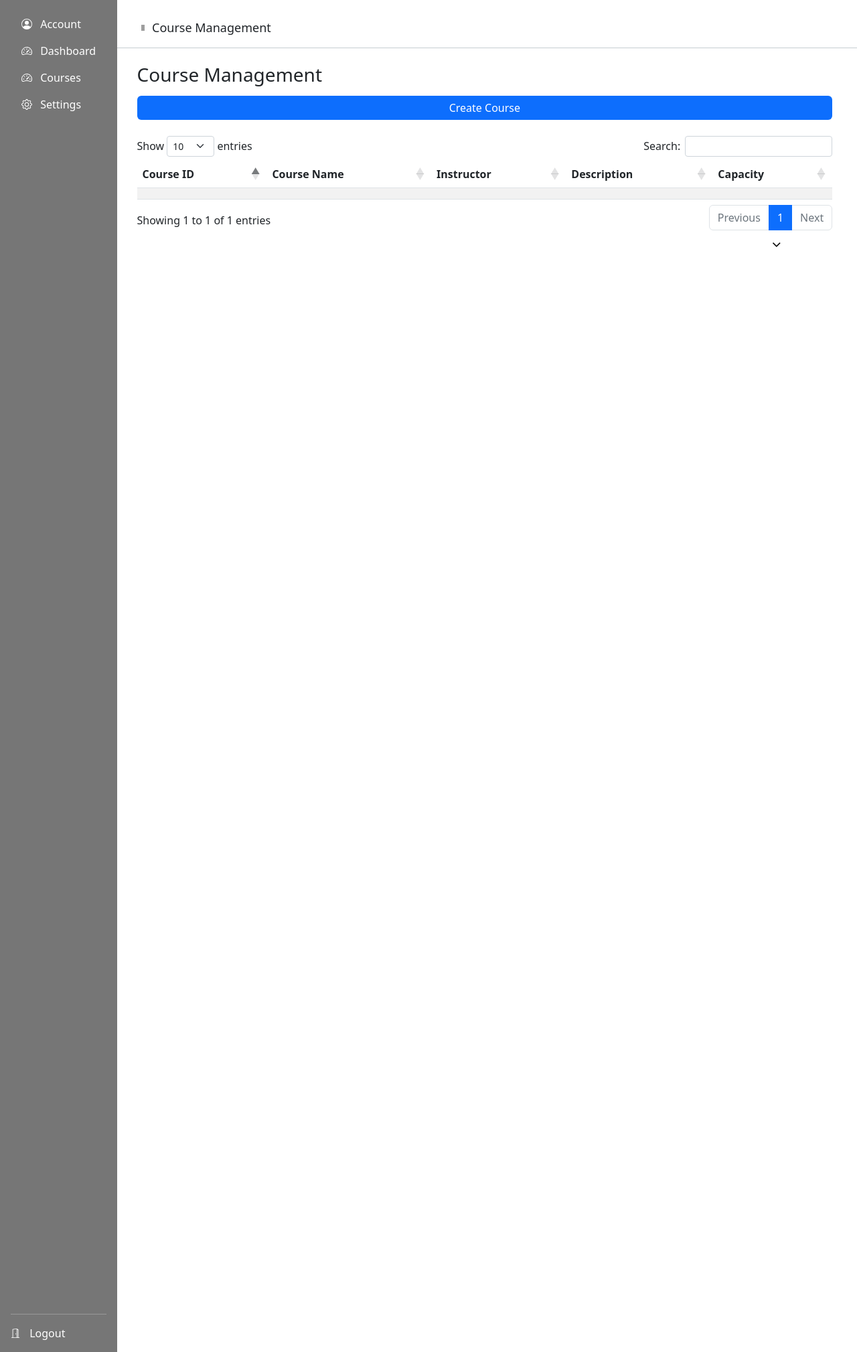
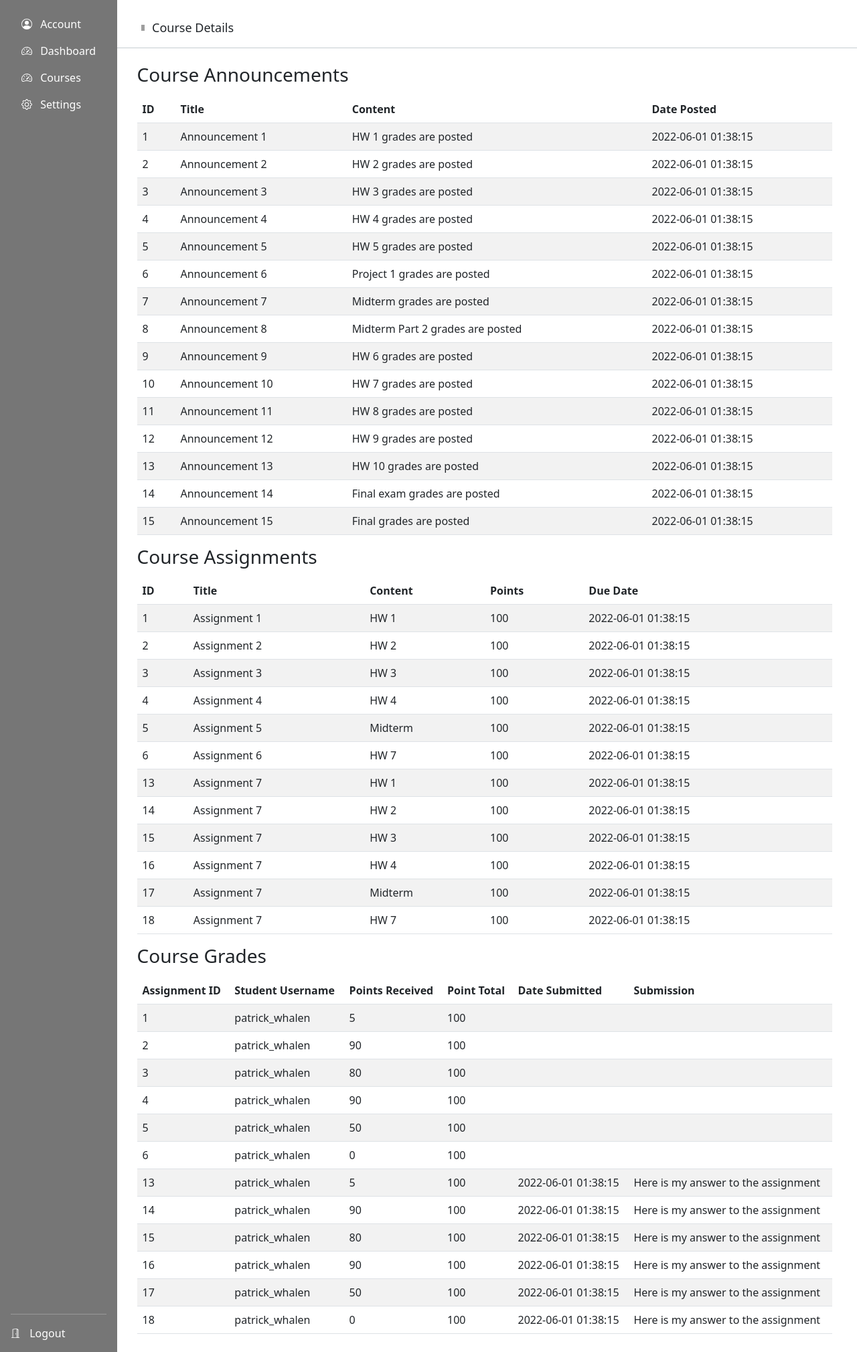
Before and after one commit to liuming1997/mpcs_52553_final, a Flask app: page /course_info/1 in a window 1280 px wide. Shown: the whole page at 67% size. Run offline with Flask 2, Linux system fonts and the light colour scheme; a user stored in the database is signed in; data comes from the database, SQL or seed files in the repository; both versions use the stored data as it was after the commit; lists and menus that the app fills with data are empty; some libraries are stand-ins or nearby versions; grey boxes are pictures that could not be loaded.

Commit message:
Add course info section, to view details about each course

```diff
--- a/app.py
+++ b/app.py
@@ -368,9 +368,12 @@ def course_admin():
 
 @app.route('/course_info/<course_id>')
 def course_info(course_id):
-    courses = json.loads(database.db_queries.get_courses()[0][0])
+    announcements = json.loads(database.db_queries.get_announcements_course_id(course_id)[0][0])
+    assignments = json.loads(database.db_queries.get_teachers_assignments_for_course(course_id)[0][0])
+    grades = json.loads(database.db_queries.get_all_students_grades_for_course(course_id)[0][0])
 
-    return render_template("course_info.html", role=session['role'], courses=course_id)
+    print(grades)
+    return render_template("course_info.html", role=session['role'], courses=course_id, announcements=announcements, grades=grades, assignments=assignments)
 
 @app.route('/create_course', methods=['POST', 'GET'])
 def create_course():
--- a/database/db_queries.py
+++ b/database/db_queries.py
@@ -257,7 +257,7 @@ def get_assignments_course_id(course_id):
     rows = cur.fetchall()
     return rows
 
-# get assignments by course_id
+# get course_name by course_id
 def get_coursename_course_id(course_id):
     conn = create_connection('canvas.db')
     cur = conn.cursor()
@@ -314,6 +314,14 @@ def get_teachers_assignments_for_course(username, course_id):
     conn = create_connection('canvas.db')
     cur = conn.cursor()
     cur.execute("SELECT json_group_array( json_object( 'course_name', course_name, 'title', title, 'content', content, 'points_received', grade, 'total_points', points, 'due_date', due_date, 'date_submitted', date_submitted)) FROM assignments join courses using (course_id) join grades using(assignment_id) where (instructor_username=" + "'" + username + "' and course_id=" + str(course_id) + ")")
+    rows = cur.fetchall()
+    return rows
+
+# get all of a teacher's assignments for a particular course
+def get_teachers_assignments_for_course(course_id):
+    conn = create_connection('canvas.db')
+    cur = conn.cursor()
+    cur.execute("SELECT json_group_array( json_object( 'course_name', course_name, 'title', title, 'content', content, 'points_received', grade, 'total_points', points, 'due_date', due_date, 'date_submitted', date_submitted, 'assignment_id', assignment_id)) FROM assignments join courses using (course_id) join grades using(assignment_id) where course_id=" + str(course_id))
     rows = cur.fetchall()
     return rows
 
--- a/templates/course_info.html
+++ b/templates/course_info.html
@@ -11,37 +11,92 @@
 <div id="courses_header_and_right_of_header">
     <div id="courses_header">
 
-        <a href="//home"> </a>  <div id="courses_breadcrumbs"></div> Course Management </span>
+        <a href="//home"> </a>  <div id="courses_breadcrumbs"></div> Course Details </span>
     </div>
     <!-- <div id = "right_of_header"></div> -->
 </div>
 
 <div id="course_section_content_body">
-    <h3 style="padding-bottom: 6px;">Course Management</h3>
-            <a href="/create_course" style="text-decoration: none; color:white"><button class="btn btn-primary btn-block mb-4 create_post" style="background-color: #0d6efd"> Create Course </button></a>
 
-    <table id="data" class="table table-striped">
+    <h3 style="padding-bottom: 6px;">Course Announcements</h3>
+
+    <table class="table table-striped">
     <thead>
       <tr>
-        <th>Course ID</th>
-        <th>Course Name</th>
-        <th>Instructor</th>
-        <th>Description</th>
-          <th>Capacity</th>
+        <th>ID</th>
+        <th>Title</th>
+        <th>Content</th>
+        <th>Date Posted</th>
       </tr>
     </thead>
     <tbody>
-      {% for course in courses %}
+      {% for announcement in announcements %}
         <tr>
-          <td>{{ course['course_id'] }}</td>
-          <td>{{ course['course_name'] }}</td>
-          <td>{{ course['instructor_username'] }}</td>
-            <td>{{ course['description'] }}</td>
-            <td>{{ course['capacity'] }}</td>
+          <td>{{ announcement['announcement_id'] }}</td>
+          <td>{{ announcement['title'] }}</td>
+          <td>{{ announcement['content'] }}</td>
+            <td>{{ announcement['date_posted'] }}</td>
         </tr>
       {% endfor %}
     </tbody>
   </table>
+
+
+    <h3 style="padding-bottom: 6px;">Course Assignments</h3>
+
+    <table class="table table-striped">
+    <thead>
+      <tr>
+        <th>ID</th>
+        <th>Title</th>
+        <th>Content</th>
+        <th>Points</th>
+          <th>Due Date</th>
+      </tr>
+    </thead>
+    <tbody>
+      {% for assign in assignments %}
+        <tr>
+          <td>{{ assign['assignment_id'] }}</td>
+          <td>{{ assign['title'] }}</td>
+          <td>{{ assign['content'] }}</td>
+            <td>{{ assign['total_points'] }}</td>
+            <td>{{ assign['due_date'] }}</td>
+        </tr>
+      {% endfor %}
+    </tbody>
+  </table>
+
+
+
+    <h3 style="padding-bottom: 6px;">Course Grades</h3>
+
+    <table class="table table-striped">
+    <thead>
+      <tr>
+        <th>Assignment ID</th>
+        <th>Student Username</th>
+        <th>Points Received</th>
+        <th>Point Total</th>
+        <th>Date Submitted</th>
+          <th>Submission</th>
+      </tr>
+    </thead>
+    <tbody>
+      {% for grade in grades %}
+        <tr>
+          <td>{{ grade['assignment_id'] }}</td>
+          <td>{{ grade['student'] }}</td>
+          <td>{{ grade['points_received'] }}</td>
+            <td>{{ grade['total_points'] }}</td>
+            <td>{{ grade['date_submitted'] }}</td>
+          <td>{{ grade['submission'] }}</td>
+        </tr>
+      {% endfor %}
+    </tbody>
+  </table>
+
+
     </div>
 
 {% endblock %}
```
Also changed, not shown: canvas.db.
